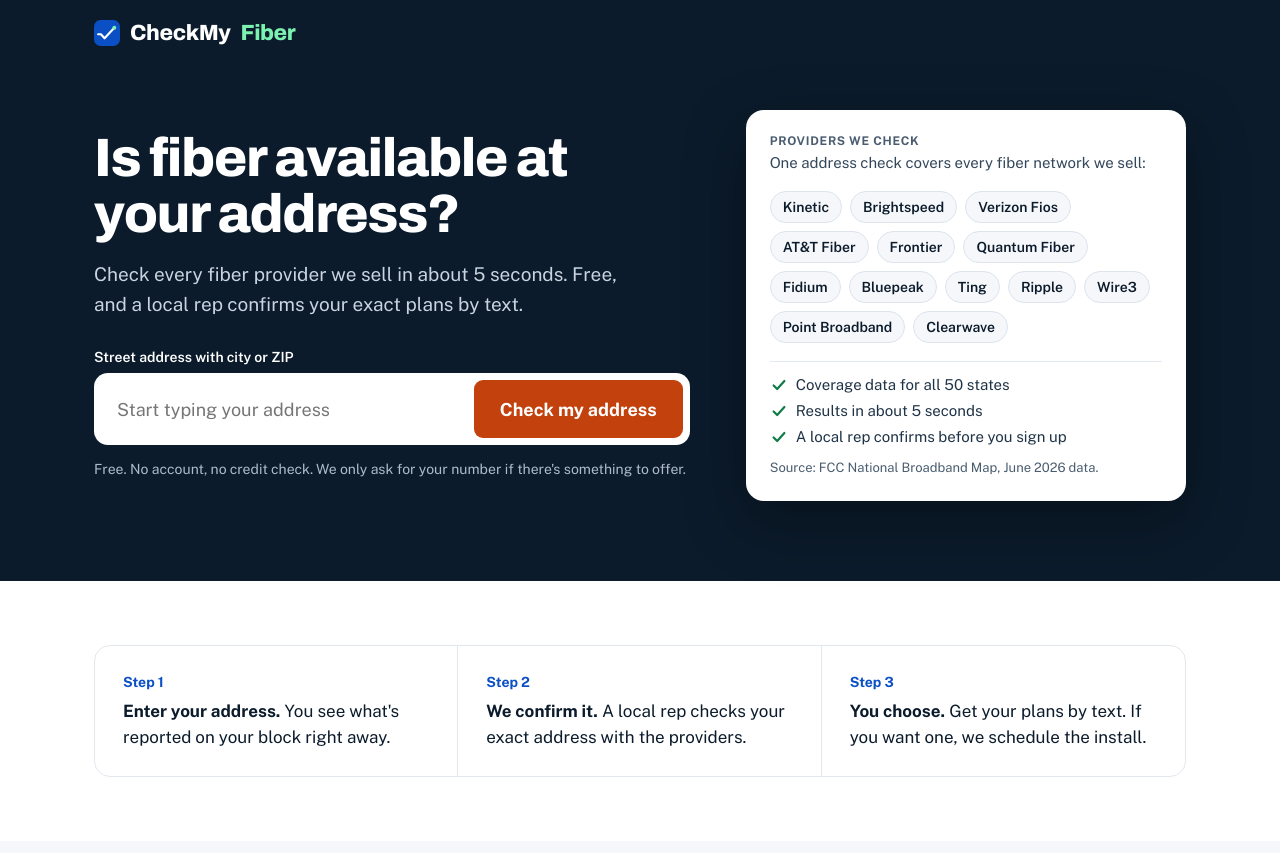
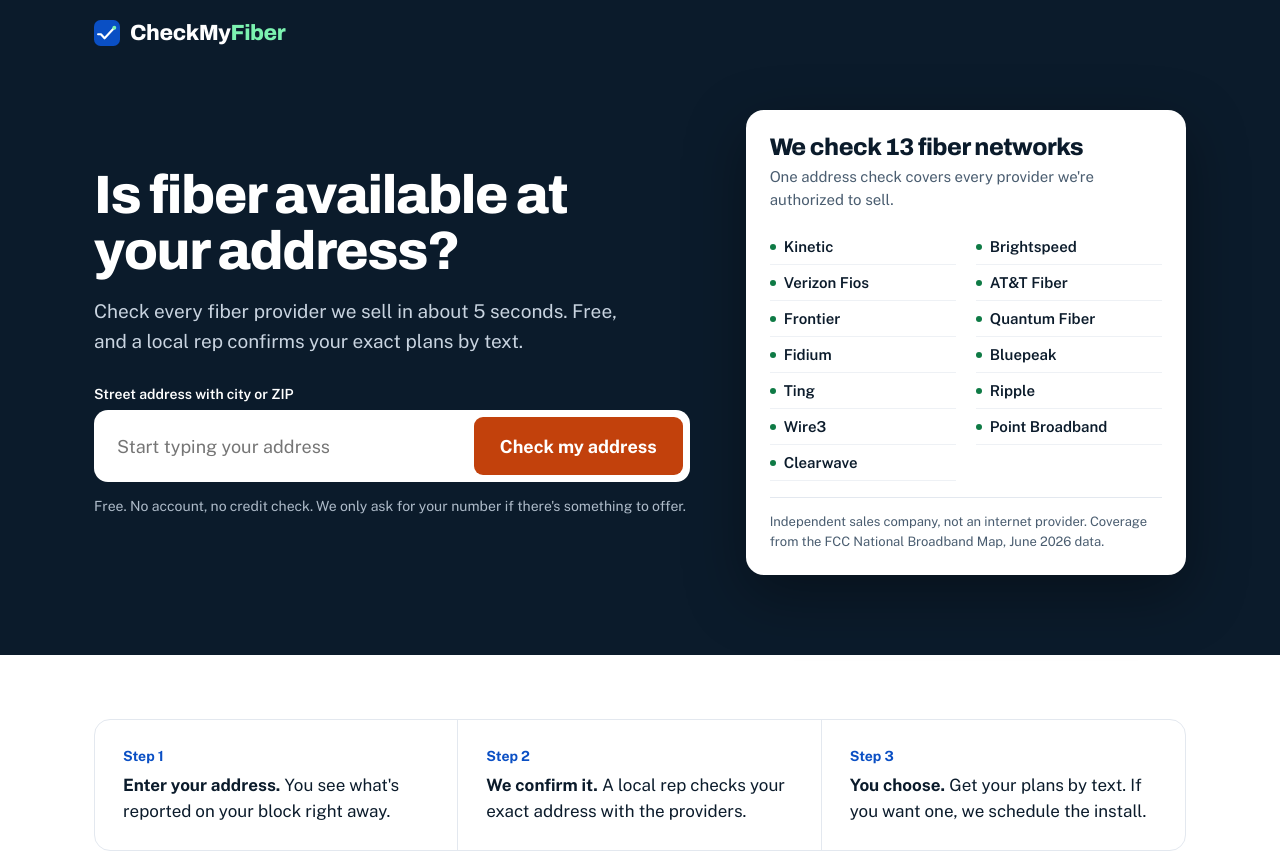
Before and after one commit to BusinessVaultAxis/checkmyfiber, a website: page public/index.html in a window 1280 px wide. Shown: the top 853 px of the page. Drawn offline with nearby package versions, Linux system fonts and the light colour scheme.

Commit message:
Fix wordmark spacing; cleaner provider list card
Co-Authored-By: Claude Opus 5.5 <noreply@anthropic.com>
Claude-Session: https://claude.ai/code/session_016y5dGfSVcjcy2YftboNkaM

```diff
--- a/public/index.html
+++ b/public/index.html
@@ -48,10 +48,9 @@ input:focus-visible,button:focus-visible,a:focus-visible{outline:2px solid #7CF2
 .prov{display:flex;flex-direction:column;gap:8px;margin:0 0 16px;padding:0;list-style:none}
 .prov li{display:flex;justify-content:space-between;align-items:center;padding:12px 14px;border:1px solid #E3E8EF;border-radius:10px;font-weight:600}
 .prov li span{font-weight:400;font-size:14px;color:#33475B}
-.chips{display:flex;flex-wrap:wrap;gap:8px;margin:0 0 18px;padding:0;list-style:none}
-.chips li{padding:7px 12px;border:1px solid #DDE4EE;border-radius:999px;font-size:14px;font-weight:600;background:#F5F7FA}
-.facts{border-top:1px solid #E3E8EF;padding-top:14px;margin-bottom:12px}
-.facts p{display:flex;gap:8px;align-items:center;margin:0 0 8px;font-size:15px;color:#1F3347}
+.plist{display:grid;grid-template-columns:1fr 1fr;gap:0 20px;margin:0 0 16px;padding:0;list-style:none}
+.plist li{display:flex;align-items:center;gap:8px;padding:9px 0;border-bottom:1px solid #EEF1F5;font-size:15px;font-weight:600}
+.plist li::before{content:"";width:6px;height:6px;border-radius:50%;background:#0E7A45;flex:none}
 #sugg{position:absolute;left:7px;right:7px;top:72px;z-index:20;margin:0;padding:6px;list-style:none;background:#fff;border-radius:12px;box-shadow:0 16px 40px rgba(0,0,0,.3)}
 #sugg li{padding:12px 14px;border-radius:8px;font-size:16px;color:#0B1B2B;cursor:pointer}
 #sugg li[aria-selected=true],#sugg li:hover{background:#EEF3FB}
@@ -87,7 +86,7 @@ footer p{margin:0 0 8px}
 <section class="dark">
 <div class="wrap">
 <header class="top">
-<a class="logo" href="/"><svg width="26" height="26" viewBox="0 0 32 32" fill="none" aria-hidden="true"><rect width="32" height="32" rx="8" fill="#0A4FC4"/><path d="M5 17.5h3.5l4.5 5L25 9.5" stroke="#fff" stroke-width="2.6" stroke-linecap="round" stroke-linejoin="round"/><circle cx="25" cy="9.5" r="2.4" fill="#7CF2B0"/></svg>CheckMy<b>Fiber</b></a>
+<a class="logo" href="/"><svg width="26" height="26" viewBox="0 0 32 32" fill="none" aria-hidden="true"><rect width="32" height="32" rx="8" fill="#0A4FC4"/><path d="M5 17.5h3.5l4.5 5L25 9.5" stroke="#fff" stroke-width="2.6" stroke-linecap="round" stroke-linejoin="round"/><circle cx="25" cy="9.5" r="2.4" fill="#7CF2B0"/></svg><span>CheckMy<b>Fiber</b></span></a>
 <a class="call" id="callLink" href="#" hidden>Call or text <span id="callNum"></span></a>
 </header>
 
@@ -109,15 +108,10 @@ footer p{margin:0 0 8px}
 
 <div class="card" id="panel" aria-live="polite">
 <div id="example">
-<p class="kicker">Providers we check</p>
-<p style="margin:0 0 16px;font-size:15px;line-height:1.5;color:#33475B">One address check covers every fiber network we sell:</p>
-<ul class="chips"><li>Kinetic</li><li>Brightspeed</li><li>Verizon Fios</li><li>AT&amp;T Fiber</li><li>Frontier</li><li>Quantum Fiber</li><li>Fidium</li><li>Bluepeak</li><li>Ting</li><li>Ripple</li><li>Wire3</li><li>Point Broadband</li><li>Clearwave</li></ul>
-<div class="facts">
-<p><svg width="18" height="18" viewBox="0 0 20 20" fill="none" aria-hidden="true"><path d="M4 10.5l4 4 8-9" stroke="#0E7A45" stroke-width="2.4" stroke-linecap="round" stroke-linejoin="round"/></svg>Coverage data for all 50 states</p>
-<p><svg width="18" height="18" viewBox="0 0 20 20" fill="none" aria-hidden="true"><path d="M4 10.5l4 4 8-9" stroke="#0E7A45" stroke-width="2.4" stroke-linecap="round" stroke-linejoin="round"/></svg>Results in about 5 seconds</p>
-<p><svg width="18" height="18" viewBox="0 0 20 20" fill="none" aria-hidden="true"><path d="M4 10.5l4 4 8-9" stroke="#0E7A45" stroke-width="2.4" stroke-linecap="round" stroke-linejoin="round"/></svg>A local rep confirms before you sign up</p>
-</div>
-<p class="src">Source: FCC National Broadband Map, <span class="asof"></span>.</p>
+<h2 style="font-size:24px;margin:0 0 6px">We check 13 fiber networks</h2>
+<p style="margin:0 0 18px;font-size:15px;line-height:1.5;color:#4A5D70">One address check covers every provider we're authorized to sell.</p>
+<ul class="plist"><li>Kinetic</li><li>Brightspeed</li><li>Verizon Fios</li><li>AT&amp;T Fiber</li><li>Frontier</li><li>Quantum Fiber</li><li>Fidium</li><li>Bluepeak</li><li>Ting</li><li>Ripple</li><li>Wire3</li><li>Point Broadband</li><li>Clearwave</li></ul>
+<p class="src" style="border-top:1px solid #E3E8EF;padding-top:14px">Independent sales company, not an internet provider. Coverage from the FCC National Broadband Map, <span class="asof"></span>.</p>
 </div>
 
 <div id="result" hidden>
```
